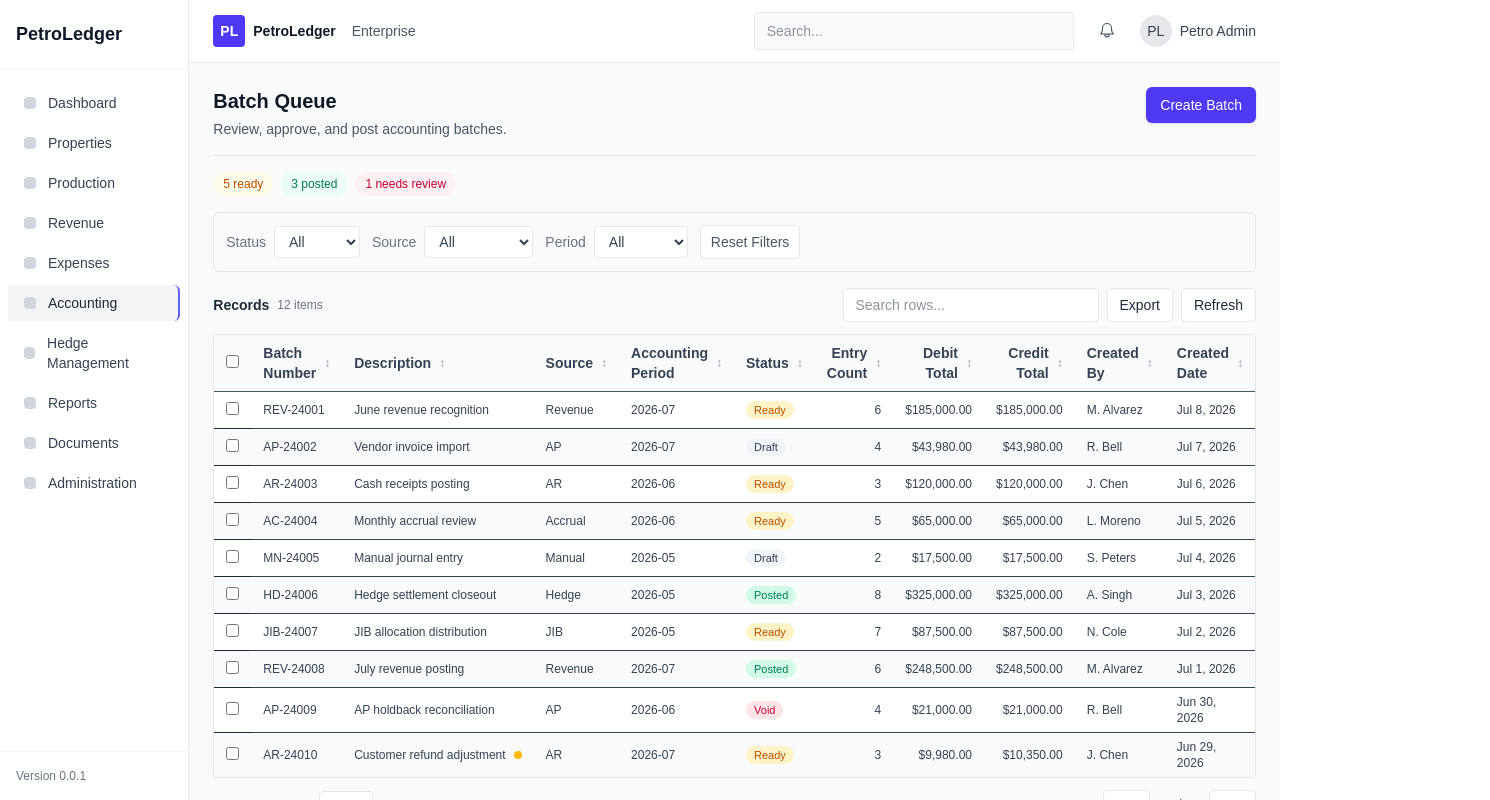
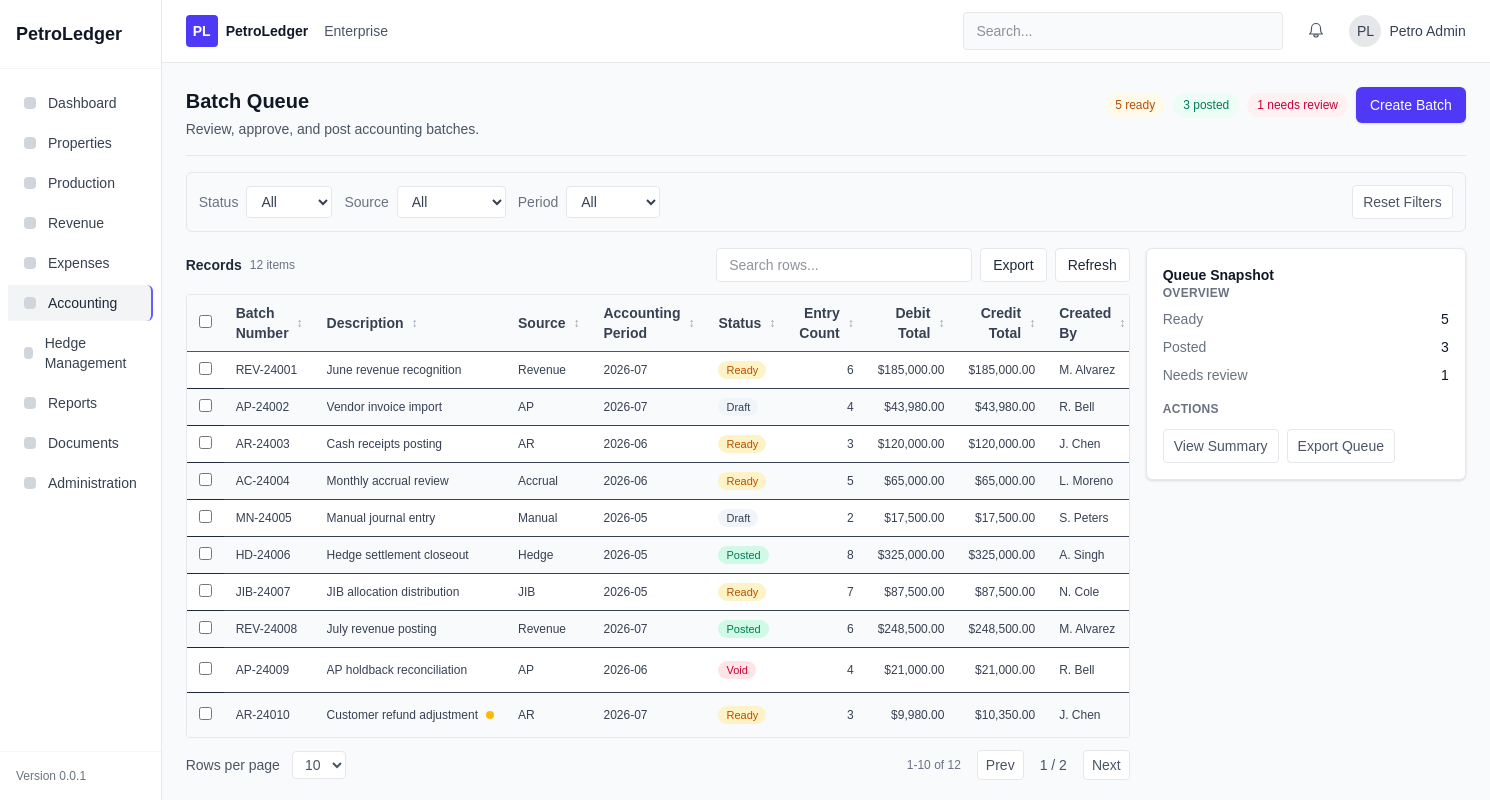
Before and after one commit to jessegarner10-svg/petroledger, a Next.js app: page /accounting/batches in a window 1280 px wide. Shown: the whole page, 1490 px wide, since content can reach past the window. Built offline with nearby package versions, Linux system fonts and the light colour scheme.

Commit message:
Create reusable workspace framework

```diff
--- a/src/app/accounting/batches/page.tsx
+++ b/src/app/accounting/batches/page.tsx
@@ -2,6 +2,10 @@
 
 import { useMemo, useState } from "react";
 import EnterpriseTable, { type Column } from "../../../components/EnterpriseTable";
+import Workspace from "../../../components/workspace/Workspace";
+import WorkspaceDetailsPanel from "../../../components/workspace/WorkspaceDetailsPanel";
+import WorkspaceHeader from "../../../components/workspace/WorkspaceHeader";
+import WorkspaceToolbar from "../../../components/workspace/WorkspaceToolbar";
 import type { Batch, BatchSource, BatchStatus } from "../../../types/accounting";
 
 type BatchRow = Batch & {
@@ -323,25 +327,41 @@ export default function BatchesPage() {
   ];
 
   return (
-    <div className="max-w-7xl">
-      <div className="flex flex-wrap items-start justify-between gap-4 border-b border-gray-200 pb-4">
-        <div>
-          <h1 className="text-xl font-semibold text-gray-900">Batch Queue</h1>
-          <p className="mt-1 text-sm text-gray-600">Review, approve, and post accounting batches.</p>
-        </div>
-
+    <Workspace
+      header={
+        <WorkspaceHeader
+          title="Batch Queue"
+          subtitle="Review, approve, and post accounting batches."
+          primaryAction={
             <button className="inline-flex items-center rounded-md bg-indigo-600 px-3.5 py-2 text-sm font-medium text-white shadow-sm transition hover:bg-indigo-700">
               Create Batch
             </button>
-      </div>
-
-      <div className="mt-4 flex flex-wrap items-center gap-2 text-xs text-gray-600">
+          }
+          secondaryActions={
+            <div className="flex flex-wrap items-center gap-2 text-xs text-gray-600">
               <span className="rounded-full bg-amber-50 px-2.5 py-1 text-amber-700">{readyCount} ready</span>
               <span className="rounded-full bg-emerald-50 px-2.5 py-1 text-emerald-700">{postedCount} posted</span>
               <span className="rounded-full bg-rose-50 px-2.5 py-1 text-rose-700">{unbalancedCount} needs review</span>
             </div>
-
-      <div className="mt-4 flex flex-wrap items-center gap-3 rounded-md border border-gray-200 bg-gray-50 px-3 py-3">
+          }
+        />
+      }
+      toolbar={
+        <WorkspaceToolbar
+          actions={
+            <button
+              type="button"
+              onClick={() => {
+                setStatusFilter("ALL");
+                setSourceFilter("ALL");
+                setPeriodFilter("ALL");
+              }}
+              className="rounded border border-gray-200 bg-white px-2.5 py-1.5 text-sm text-gray-600 transition hover:bg-gray-50"
+            >
+              Reset Filters
+            </button>
+          }
+        >
           <label className="flex items-center gap-2 text-sm text-gray-700">
             <span className="text-gray-500">Status</span>
             <select
@@ -389,21 +409,37 @@ export default function BatchesPage() {
               <option value="2026-05">2026-05</option>
             </select>
           </label>
-
-        <button
-          type="button"
-          onClick={() => {
-            setStatusFilter("ALL");
-            setSourceFilter("ALL");
-            setPeriodFilter("ALL");
-          }}
-          className="rounded border border-gray-200 bg-white px-2.5 py-1.5 text-sm text-gray-600 transition hover:bg-gray-50"
+        </WorkspaceToolbar>
+      }
+      detailsPanel={
+        <WorkspaceDetailsPanel
+          title="Queue Snapshot"
+          sections={[
+            {
+              title: "Overview",
+              items: [
+                { label: "Ready", value: `${readyCount}` },
+                { label: "Posted", value: `${postedCount}` },
+                { label: "Needs review", value: `${unbalancedCount}` },
+              ],
+            },
+            {
+              title: "Actions",
+              actions: (
+                <>
+                  <button className="rounded border border-gray-200 bg-white px-2.5 py-1.5 text-sm text-gray-600 hover:bg-gray-50">
+                    View Summary
+                  </button>
+                  <button className="rounded border border-gray-200 bg-white px-2.5 py-1.5 text-sm text-gray-600 hover:bg-gray-50">
+                    Export Queue
+                  </button>
+                </>
+              ),
+            },
+          ]}
+        />
+      }
     >
-          Reset Filters
-        </button>
-      </div>
-
-      <div className="mt-4">
       <EnterpriseTable<BatchRow>
         columns={columns}
         data={filteredRows}
@@ -411,7 +447,6 @@ export default function BatchesPage() {
         initialPageSize={10}
         pageSizeOptions={[10, 25]}
       />
-      </div>
-    </div>
+    </Workspace>
   );
 }
--- /dev/null
+++ b/src/components/workspace/Workspace.tsx
@@ -0,0 +1,23 @@
+import type { ReactNode } from "react";
+
+type WorkspaceProps = {
+  header?: ReactNode;
+  toolbar?: ReactNode;
+  children?: ReactNode;
+  detailsPanel?: ReactNode;
+};
+
+export default function Workspace({ header, toolbar, children, detailsPanel }: WorkspaceProps) {
+  return (
+    <div className="max-w-7xl">
+      {header}
+
+      {toolbar}
+
+      <div className="mt-4 flex flex-col gap-4 lg:flex-row lg:items-start">
+        <div className="min-w-0 flex-1">{children}</div>
+        {detailsPanel ? <div className="w-full lg:w-80">{detailsPanel}</div> : null}
+      </div>
+    </div>
+  );
+}
--- /dev/null
+++ b/src/components/workspace/WorkspaceDetailsPanel.tsx
@@ -0,0 +1,58 @@
+import type { ReactNode } from "react";
+
+type DetailSection = {
+  title?: string;
+  items?: Array<{ label: string; value?: ReactNode }>;
+  actions?: ReactNode;
+};
+
+type WorkspaceDetailsPanelProps = {
+  title?: string;
+  sections?: DetailSection[];
+  emptyState?: ReactNode;
+  children?: ReactNode;
+};
+
+export default function WorkspaceDetailsPanel({
+  title,
+  sections,
+  emptyState,
+  children,
+}: WorkspaceDetailsPanelProps) {
+  return (
+    <aside className="w-full rounded-md border border-gray-200 bg-white p-4 shadow-sm lg:w-80">
+      {title ? <h2 className="text-sm font-semibold text-gray-900">{title}</h2> : null}
+
+      {children}
+
+      {!children && sections && sections.length > 0 ? (
+        <div className="space-y-4">
+          {sections.map((section, index) => (
+            <div key={`${section.title ?? "section"}-${index}`}>
+              {section.title ? <div className="mb-2 text-xs font-semibold uppercase tracking-wide text-gray-500">{section.title}</div> : null}
+              {section.items && section.items.length > 0 ? (
+                <dl className="space-y-2 text-sm text-gray-700">
+                  {section.items.map((item, itemIndex) => (
+                    <div key={`${item.label}-${itemIndex}`} className="flex items-start justify-between gap-3">
+                      <dt className="text-gray-500">{item.label}</dt>
+                      <dd className="text-right text-gray-900">{item.value ?? "—"}</dd>
+                    </div>
+                  ))}
+                </dl>
+              ) : null}
+              {section.actions ? <div className="mt-3 flex flex-wrap gap-2">{section.actions}</div> : null}
+            </div>
+          ))}
+        </div>
+      ) : null}
+
+      {!children && !sections || (sections && sections.length === 0 && !emptyState) ? (
+        <div className="mt-2 text-sm text-gray-500">No details available.</div>
+      ) : null}
+
+      {!children && sections && sections.length === 0 && emptyState ? (
+        <div className="mt-2 text-sm text-gray-500">{emptyState}</div>
+      ) : null}
+    </aside>
+  );
+}
--- /dev/null
+++ b/src/components/workspace/WorkspaceHeader.tsx
@@ -0,0 +1,29 @@
+import type { ReactNode } from "react";
+
+type WorkspaceHeaderProps = {
+  title: string;
+  subtitle?: string;
+  primaryAction?: ReactNode;
+  secondaryActions?: ReactNode;
+};
+
+export default function WorkspaceHeader({
+  title,
+  subtitle,
+  primaryAction,
+  secondaryActions,
+}: WorkspaceHeaderProps) {
+  return (
+    <div className="flex flex-wrap items-start justify-between gap-4 border-b border-gray-200 pb-4">
+      <div>
+        <h1 className="text-xl font-semibold text-gray-900">{title}</h1>
+        {subtitle ? <p className="mt-1 text-sm text-gray-600">{subtitle}</p> : null}
+      </div>
+
+      <div className="flex flex-wrap items-center gap-2">
+        {secondaryActions}
+        {primaryAction}
+      </div>
+    </div>
+  );
+}
--- /dev/null
+++ b/src/components/workspace/WorkspaceToolbar.tsx
@@ -0,0 +1,15 @@
+import type { ReactNode } from "react";
+
+type WorkspaceToolbarProps = {
+  children?: ReactNode;
+  actions?: ReactNode;
+};
+
+export default function WorkspaceToolbar({ children, actions }: WorkspaceToolbarProps) {
+  return (
+    <div className="mt-4 flex flex-wrap items-center gap-3 rounded-md border border-gray-200 bg-gray-50 px-3 py-3">
+      {children}
+      {actions ? <div className="ml-auto flex items-center gap-2">{actions}</div> : null}
+    </div>
+  );
+}
```
Lines whose indentation alone changed are shown as unchanged.
